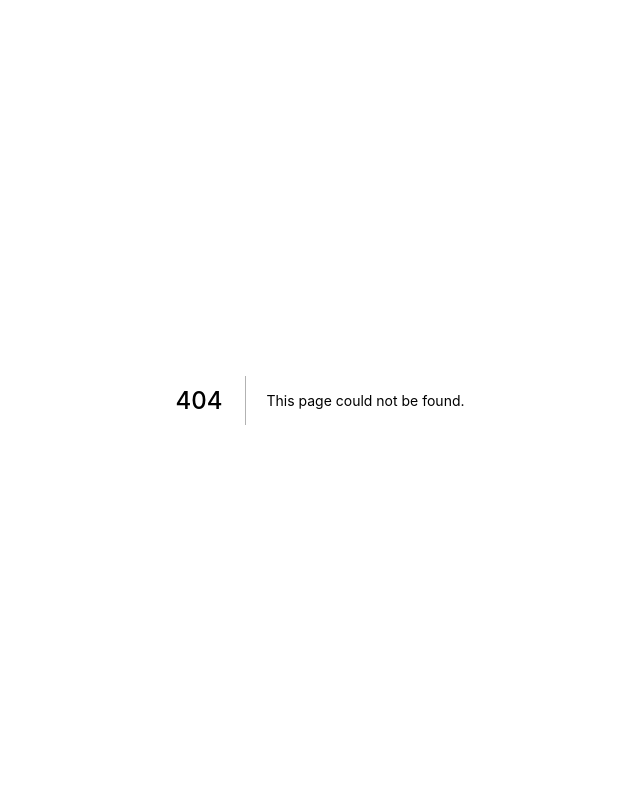
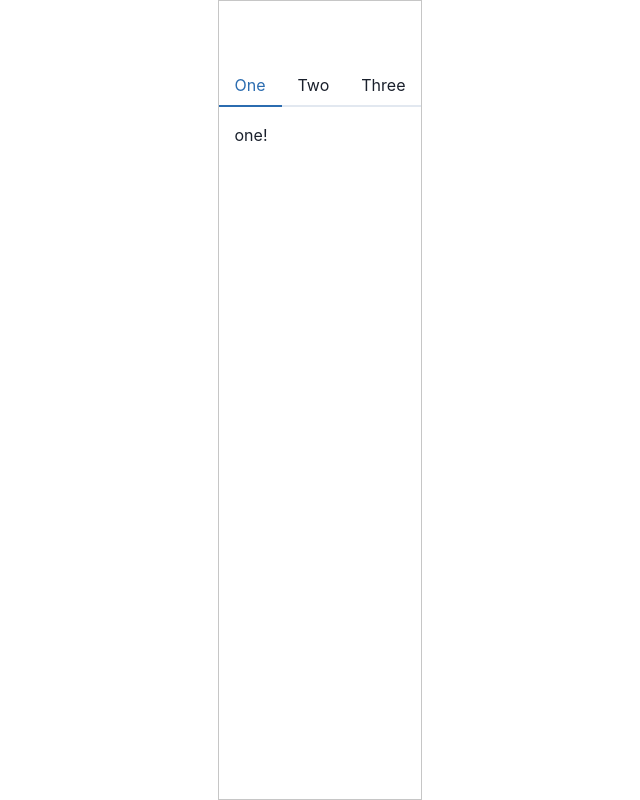
Before and after one commit to Paskiben/MajinManji, a Next.js app: page /tabs in a window 1280 px wide. Before the commit this address had no page. Shown: the whole page, without its empty margins (320-960 px from the left). Built offline with nearby package versions, Linux system fonts and the light colour scheme.

Commit message:
ejemplo con tabs

```diff
--- a/pages/pageList.js
+++ b/pages/pageList.js
@@ -4,7 +4,7 @@ import TodoItem from "../components/todoItem";
 import { useEffect } from "react";
 
 export async function getServerSideProps(context) {
-  const res = await fetch("http://localhost:3000/data/todo.json");
+  const res = await fetch("http://localhost:3001/data/todo.json");
   const data = await res.json();
 
   if (!data) {
--- /dev/null
+++ b/pages/tabs.js
@@ -0,0 +1,37 @@
+import Head from "next/head";
+import { Tabs, TabList, TabPanels, Tab, TabPanel } from "@chakra-ui/react";
+
+const EjemploTabs = () => {
+  return (
+    <div className="container">
+      <Head>
+        <title>Ejemplo de Tabs</title>
+        <link rel="icon" href="/favicon.ico" />
+      </Head>
+
+      <main>
+        <Tabs>
+          <TabList>
+            <Tab>One</Tab>
+            <Tab>Two</Tab>
+            <Tab>Three</Tab>
+          </TabList>
+
+          <TabPanels>
+            <TabPanel>
+              <p>one!</p>
+            </TabPanel>
+            <TabPanel>
+              <p>two!</p>
+            </TabPanel>
+            <TabPanel>
+              <p>three!</p>
+            </TabPanel>
+          </TabPanels>
+        </Tabs>
+      </main>
+    </div>
+  );
+};
+
+export default EjemploTabs;
```
